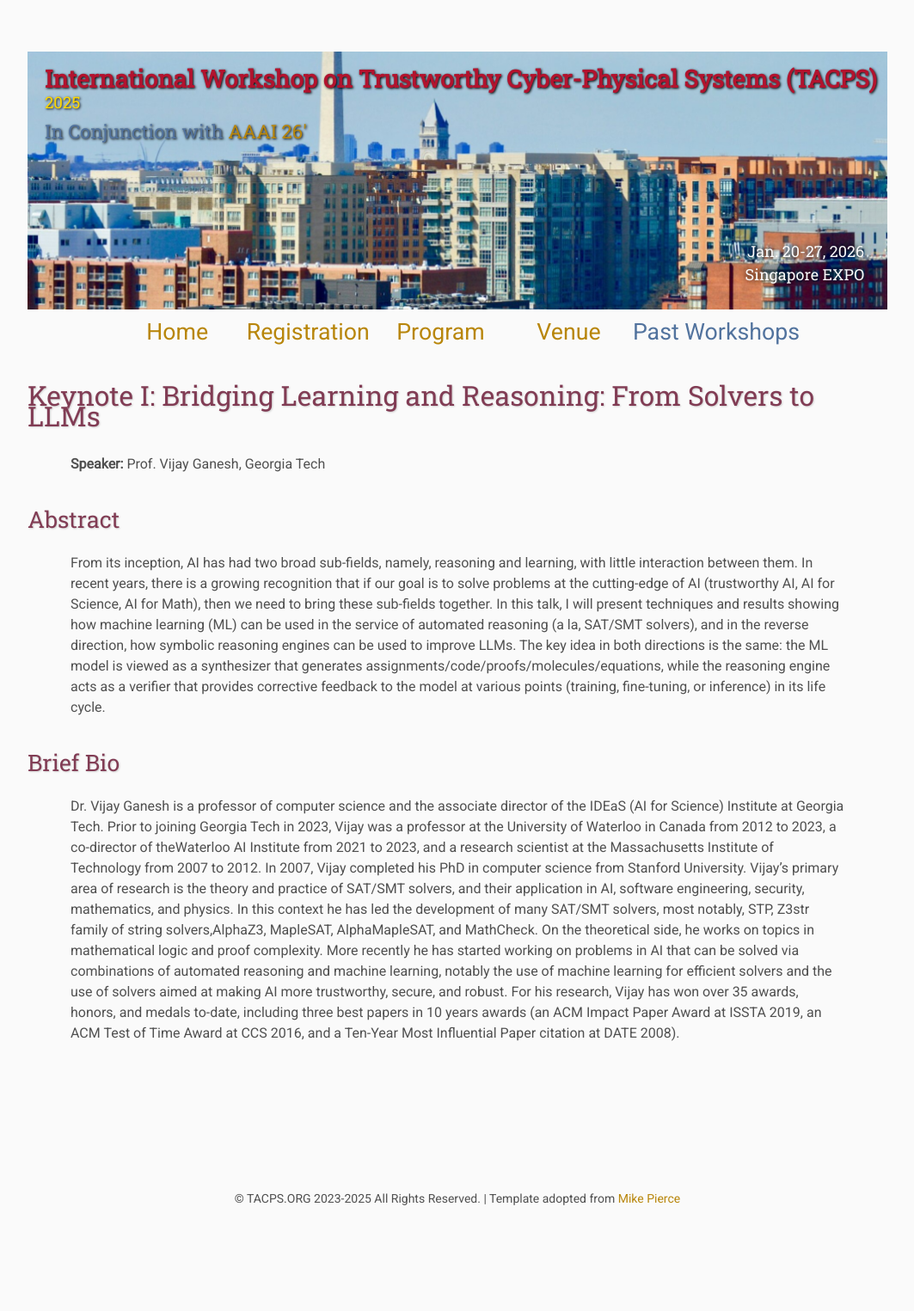
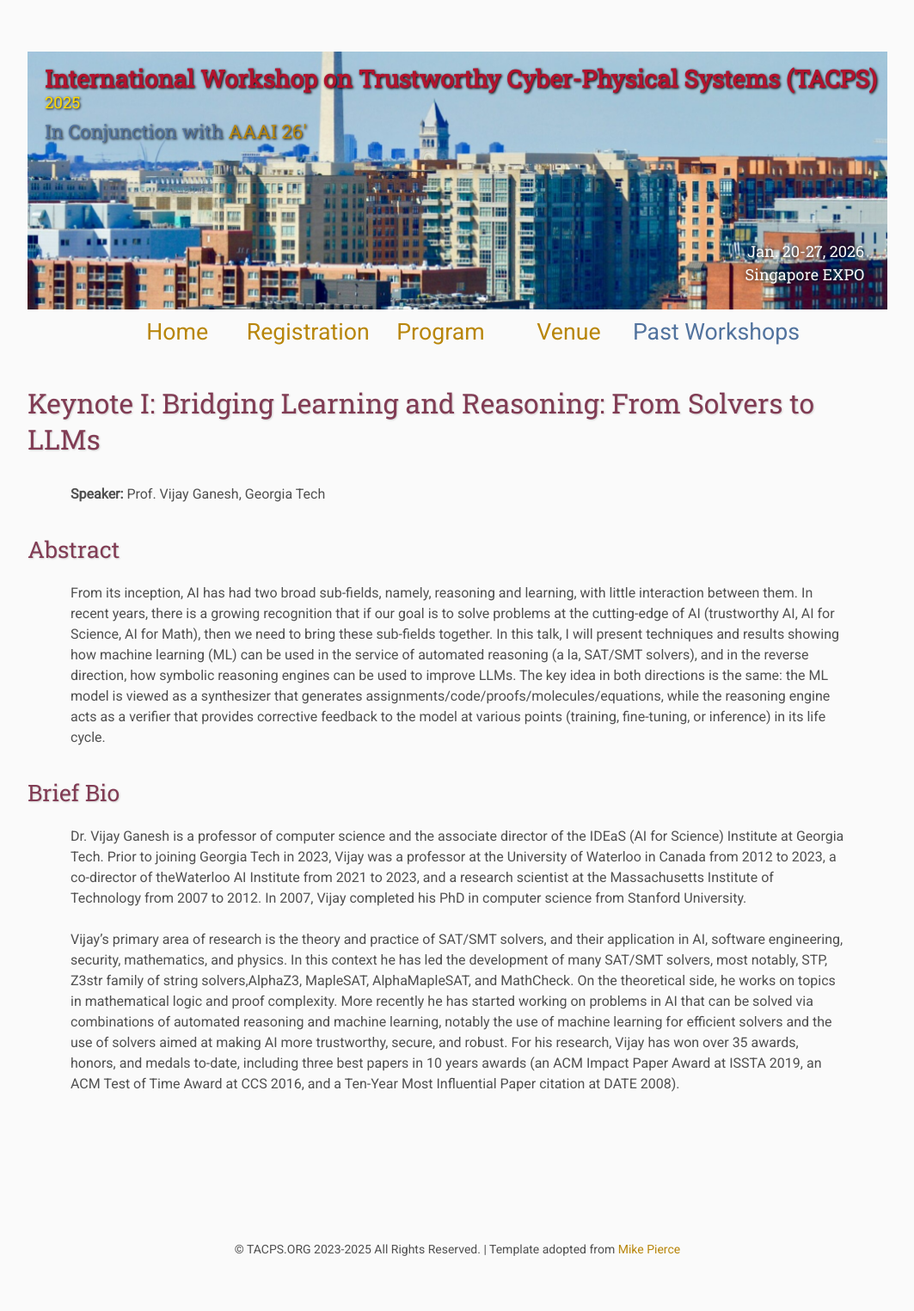
Before and after one commit to ITSEG-MQ/tacps, a Jekyll site: the page built from archive/2025-jul/talks/keynote1.html, in a window 1280 px wide. Shown: the whole page at 86% size, without its empty margins (108-1171 px from the left). Built offline with Jekyll 4.4.1, drawn with Linux system fonts in a browser that asks for light colours; before the commit the page ends 1466 px from its top, so only the background shows below that.

Commit message:
Update keynote1.html

```diff
--- a/archive/2025-jul/talks/keynote1.html
+++ b/archive/2025-jul/talks/keynote1.html
@@ -4,7 +4,7 @@ title: Keynote I – Vijay Ganesh
 nav: archive
 ---
 
-<h2>Keynote I: Bridging Learning and Reasoning: From Solvers to LLMs</h2>
+<h2 style="line-height:1.3;">Keynote I: Bridging Learning and Reasoning: From Solvers to LLMs</h2>
 
 <p><b>Speaker:</b> Prof. Vijay Ganesh, Georgia Tech</p>
 
@@ -16,6 +16,8 @@ nav: archive
 <h3>Brief Bio</h3>
 <p>
   Dr. Vijay Ganesh is a professor of computer science and the associate director of the IDEaS (AI for Science) Institute at Georgia Tech. Prior to joining Georgia Tech in 2023, Vijay was a professor at the University of Waterloo in Canada from 2012 to 2023, a co-director of theWaterloo AI Institute from 2021 to 2023, and a research scientist at the Massachusetts Institute of Technology from 2007 to 2012. In 2007, Vijay completed his PhD in computer science from Stanford University.
+</p>
 
-Vijay’s primary area of research is the theory and practice of SAT/SMT solvers, and their application in AI, software engineering, security, mathematics, and physics. In this context he has led the development of many SAT/SMT solvers, most notably, STP, Z3str family of string solvers,AlphaZ3, MapleSAT, AlphaMapleSAT, and MathCheck. On the theoretical side, he works on topics in mathematical logic and proof complexity. More recently he has started working on problems in AI that can be solved via combinations of automated reasoning and machine learning, notably the use of machine learning for efficient solvers and the use of solvers aimed at making AI more trustworthy, secure, and robust. For his research, Vijay has won over 35 awards, honors, and medals to-date, including three best papers in 10 years awards (an ACM Impact Paper Award at ISSTA 2019, an ACM Test of Time Award at CCS 2016, and a Ten-Year Most Influential Paper citation at DATE 2008).
+<p>
+  Vijay’s primary area of research is the theory and practice of SAT/SMT solvers, and their application in AI, software engineering, security, mathematics, and physics. In this context he has led the development of many SAT/SMT solvers, most notably, STP, Z3str family of string solvers,AlphaZ3, MapleSAT, AlphaMapleSAT, and MathCheck. On the theoretical side, he works on topics in mathematical logic and proof complexity. More recently he has started working on problems in AI that can be solved via combinations of automated reasoning and machine learning, notably the use of machine learning for efficient solvers and the use of solvers aimed at making AI more trustworthy, secure, and robust. For his research, Vijay has won over 35 awards, honors, and medals to-date, including three best papers in 10 years awards (an ACM Impact Paper Award at ISSTA 2019, an ACM Test of Time Award at CCS 2016, and a Ten-Year Most Influential Paper citation at DATE 2008).
 </p>
```
